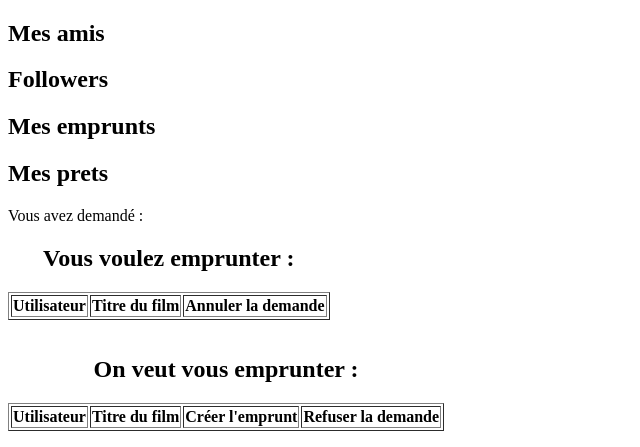
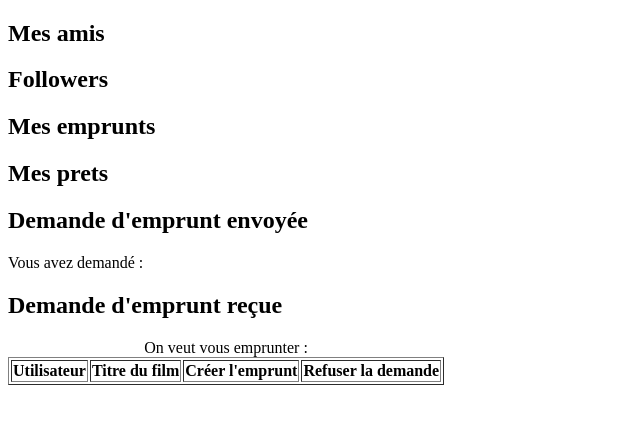
Before and after one commit to UTBroM/PopCornTheque, a PHP site: page /userSpace.php in a window 1280 px wide. Shown: the part 545-992 px from the top of the page, without its empty margins (0-640 px from the left). After the commit the page ends 930 px from the top, so only its background shows below. Run offline with PHP 8.4, Linux system fonts and the light colour scheme; the visitor is signed in with stand-in values (Sample User, id 1); data that the repository does not hold is empty.

Commit message:
erreur colonne sql

```diff
--- a/www/userSpace.php
+++ b/www/userSpace.php
@@ -111,8 +111,7 @@
 					$req5->execute(array($user));
 
 					while($donnees5 = $req5->fetch()){
-						echo htmlspecialchars($donnees5['FILM_TITRE']), "   a été emrpunté par  ", htmlspecialchars($donnees5['E.UTI_ID']), "et devra etre rendu le   ", htmlspecialchars($donnees5['EMPR_RETOUR_THEORIQUE']), "     ";
-						echo '<a href="retour.php?emprunt_id=', htmlspecialchars($donnees5['EMPR_ID']), '">Rendre</a><br/>';
+						echo htmlspecialchars($donnees5['FILM_TITRE']), "   a été emrpunté par  ", htmlspecialchars($donnees5['UTI_ID']), "et devra etre rendu le   ", htmlspecialchars($donnees5['EMPR_RETOUR_THEORIQUE']), "<br/>";
 					}
 					$req5->closeCursor();
 				?>
@@ -120,17 +119,10 @@
 		</section>
 
 		<section>
-			<table border="1">
-				<caption><h2>Vous voulez emprunter :</h2></caption>
-				<thead>
-					<tr>
-					<th>Utilisateur
-					<th>Titre du film
-					<th>Annuler la demande
-				<tbody>
-
+			<p>
+				<h2>Demande d'emprunt envoyée<br/></h2>
 				<?php
-					$req6 = $bdd->prepare("SELECT S.SUP_ID, S.UTI_ID ,F.FILM_ID, F.FILM_TITRE FROM DEMANDE_EMPRUNT AS DE
+					$req6 = $bdd->prepare("SELECT S.SUP_ID, F.FILM_ID, F.FILM_TITRE FROM DEMANDE_EMPRUNT AS DE
 													INNER JOIN SUPPORT AS S
 														ON DE.SUP_ID = S.SUP_ID
 													INNER JOIN FILM AS F
@@ -140,17 +132,16 @@
 					$req6->execute(array($user));
 					echo "Vous avez demandé :<br/>";
 					while($donnees6 = $req6->fetch()){
-						echo '<tr><td>', $donnees6['UTI_ID'];
-						echo '<td><a href=', "detailsFilm.php?idfilm=", htmlspecialchars($donnees6['FILM_ID']), '>', htmlspecialchars($donnees6['FILM_TITRE']), '</a>';
-						echo '<td><a href="supprimerEmprunt.php?uti_id=', htmlspecialchars($user), '&sup_id=', htmlspecialchars($donnees6['SUP_ID']), '">Supprimer</a>';
+						echo '<a href=', "http://popcorntheque.ddns.net/detailsFilm.php?idfilm=", htmlspecialchars($donnees6['FILM_ID']), '>', htmlspecialchars($donnees6['FILM_TITRE']), '</a><br/>';
 					}
 					$req6->closeCursor();
 				?>
-			</table>
+			</p>
 		</section>
 
 		<section>
 			<p>
+				<h2>Demande d'emprunt reçue<br/></h2>
 				<?php
 					$req7 = $bdd->prepare("SELECT DE.UTI_ID, S.SUP_ID, F.FILM_ID, F.FILM_TITRE FROM DEMANDE_EMPRUNT AS DE
 													INNER JOIN SUPPORT AS S
@@ -164,7 +155,7 @@
 				?>
 
 				<table border="1">
-					<caption><h2>On veut vous emprunter :</h2></caption>
+					<caption>On veut vous emprunter :</caption>
 					<thead>
 						<tr>
 						<th>Utilisateur
```
